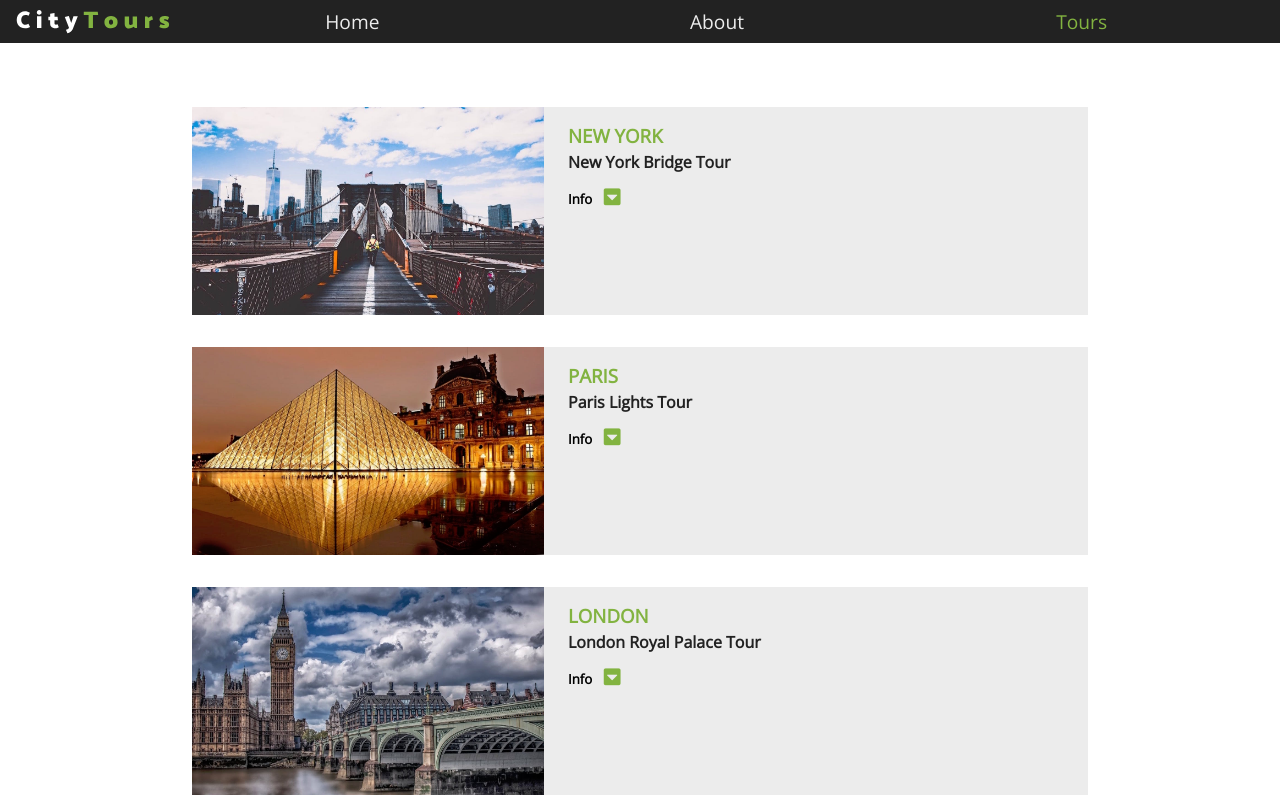
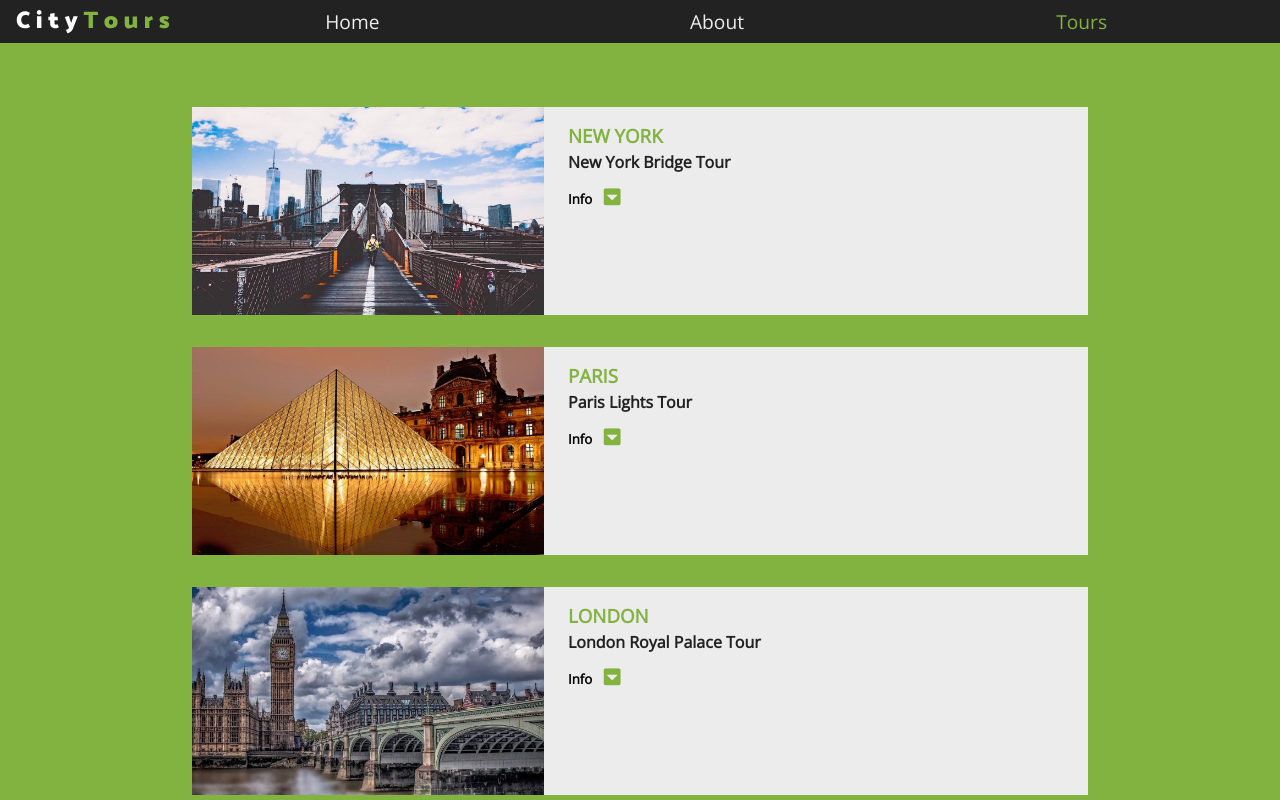
Before and after one commit to jinjanni/react-city-tours, a React (Create React App) app: page / in a window 1280 px wide. Shown: the top 800 px of the page. Built offline with nearby package versions, Linux system fonts and the light colour scheme.

Commit message:
change to green

```diff
--- a/package.json
+++ b/package.json
@@ -6,6 +6,7 @@
     "@testing-library/jest-dom": "^4.2.4",
     "@testing-library/react": "^9.5.0",
     "@testing-library/user-event": "^7.2.1",
+    "git": "^0.1.5",
     "node-sass": "^4.14.1",
     "react": "^16.13.1",
     "react-dom": "^16.13.1",
--- a/src/index.scss
+++ b/src/index.scss
@@ -12,4 +12,5 @@ $mainTransition: all 0.2s linear;
 
 body {
   font-family: "Open Sans", sans-serif;
+  background: $mainGreen;
 }
```
Also changed, not shown: 1 other file (tests, documents, lock files or other folders).
